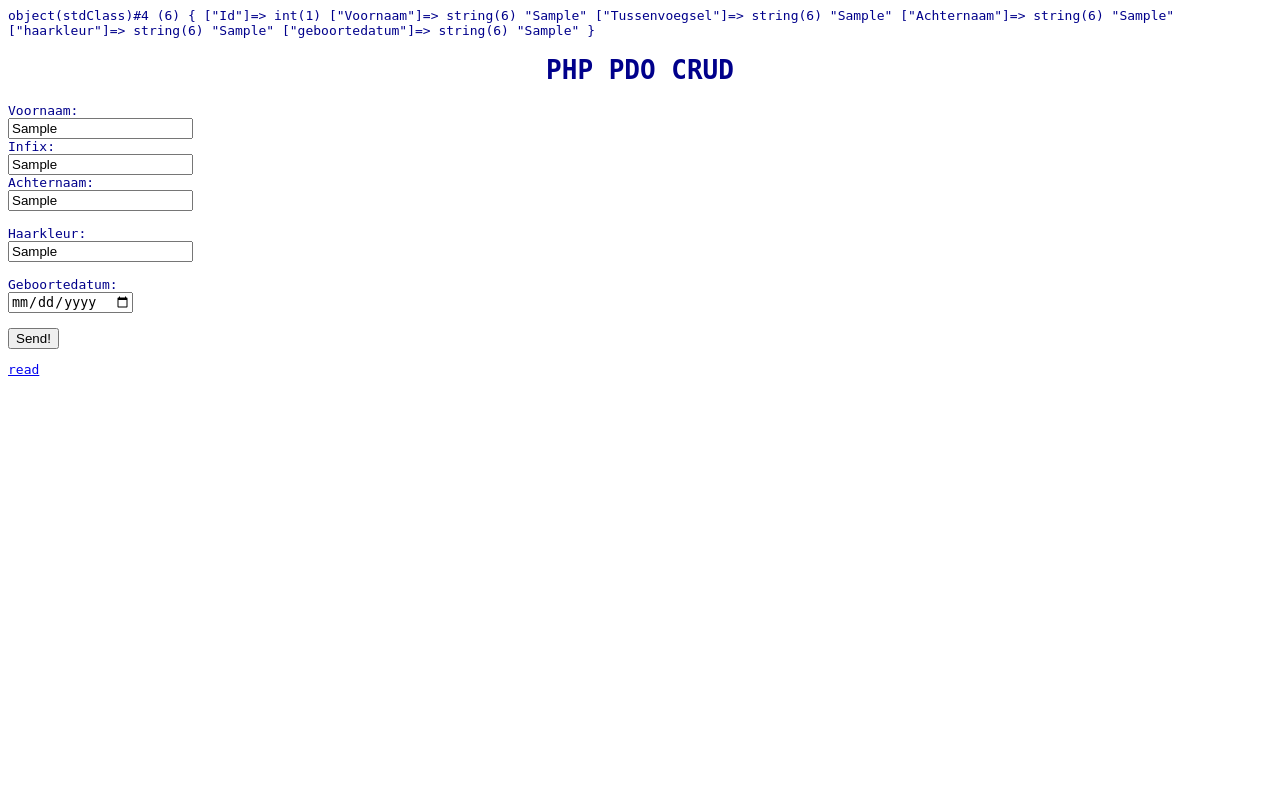
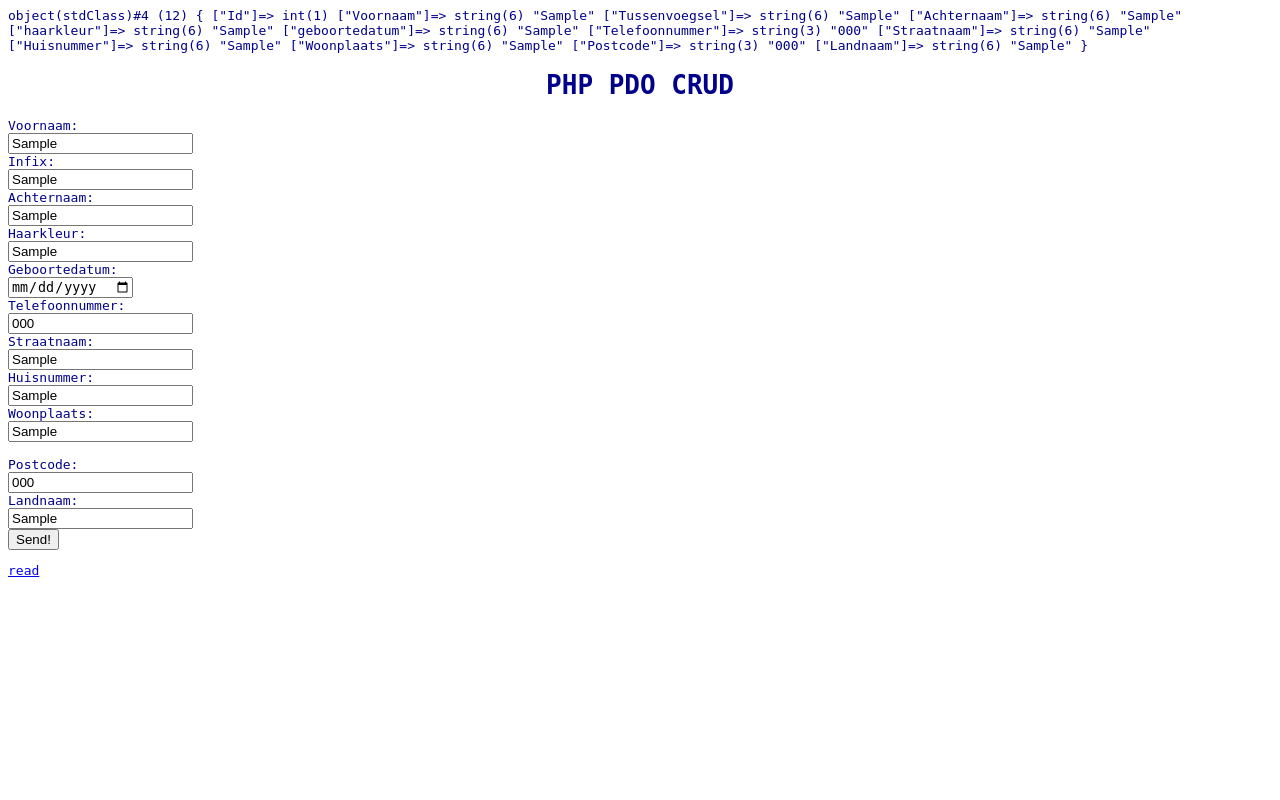
Before and after one commit to Igonevanderkley/php-pdo-crud-basic-opdracht01-336472, a PHP site: page /update.php?Id=1 in a window 1280 px wide. Run offline with PHP 8.4, Linux system fonts and the light colour scheme; tables that the repository leaves empty or names only in its code hold one stand-in row (values such as "Sample post").

Commit message:
tweede commit

```diff
--- a/update.php
+++ b/update.php
@@ -25,10 +25,17 @@
     try {
         $sql = "UPDATE Persoon
         SET     Voornaam = :firstname
+                ,Achternaam = :lastname
                 ,Tussenvoegsel = :infix
                 ,Achternaam = :lastname
                 ,haarkleur = :haircolor
                 ,geboortedatum = :dateofbirth
+                ,Telefoonnummer = :phonenumber
+                ,Straatnaam = :streetname
+                ,Huisnummer = :housenumber
+                ,woonplaats = :city
+                ,Postcode = :zipcode
+                ,Landnaam = :countryname
             Where Id = :id";
 
         //voorbereiden
@@ -39,8 +46,13 @@
         $statement->bindValue(':infix', $_POST['infix'], PDO::PARAM_STR);
         $statement->bindValue(':haircolor', $_POST['haircolor'], PDO::PARAM_STR);
         $statement->bindValue(':dateofbirth', $_POST['dateofbirth'], PDO::PARAM_STR);
+        $statement->bindValue(':phonenumber', $_POST['phonenumber'], PDO::PARAM_STR);
+        $statement->bindValue(':streetname', $_POST['streetname'], PDO::PARAM_STR);
+        $statement->bindValue(':housenumber', $_POST['housenumber'], PDO::PARAM_STR);
+        $statement->bindValue(':city', $_POST['city'], PDO::PARAM_STR);
+        $statement->bindValue(':zipcode', $_POST['zipcode'], PDO::PARAM_STR);
+        $statement->bindValue(':countryname', $_POST['countryname'], PDO::PARAM_STR);
         $statement->bindValue(':id', $_POST['id'], PDO::PARAM_STR);
-
 
         $statement->execute();
 
@@ -50,6 +62,7 @@
     } catch (PDOException $e) {
         echo 'Update niet voltooid';
         header('Refresh:3; url=read.php');
+        echo $e->getMessage();
     }
 
     exit();
@@ -59,11 +72,17 @@
 //maak een sql-query
 
 $sql = "SELECT Id
-                ,Voornaam
-                ,Tussenvoegsel
-                ,Achternaam
-                ,haarkleur
-                ,geboortedatum
+        ,Voornaam
+        ,Tussenvoegsel
+        ,Achternaam
+        ,haarkleur
+        ,geboortedatum
+        ,Telefoonnummer
+        ,Straatnaam
+        ,Huisnummer
+        ,Woonplaats
+        ,Postcode
+        ,Landnaam
             FROM Persoon
             WHERE Id = :Id";
 // maak de sql query klaar om de $_GET id waarde te koppelen
@@ -76,7 +95,12 @@
 $statement->execute();
 
 $result = $statement->fetch(PDO::FETCH_OBJ);
+
 var_dump($result);
+
+
+
+
 ?>
 
 <!DOCTYPE html>
@@ -96,20 +120,38 @@
 
     <form action="update.php" method="post">
 
-        <label for="firstname">Voornaam:</label> <br>
+        <label for="firstname">Voornaam:</label><br>
         <input type="text" name="firstname" id="firstname" value="<?= $result->Voornaam; ?>"><br>
 
-        <label for="infix">Infix:</label> <br>
+        <label for="infix">Infix:</label><br>
         <input type="text" name="infix" id="infix" value="<?= $result->Tussenvoegsel; ?>"><br>
 
-        <label for="lastname">Achternaam:</label> <br>
-        <input type="text" name="lastname" id="lastname" value="<?= $result->Achternaam; ?>"><br><br>
+        <label for="lastname">Achternaam:</label><br>
+        <input type="text" name="lastname" id="lastname" value="<?= $result->Achternaam; ?>"><br>
 
-        <label for="haircolor">Haarkleur:</label> <br>
-        <input type="text" name="haircolor" id="haircolor" value="<?= $result->haarkleur; ?>"><br><br>
+        <label for="haircolor">Haarkleur:</label><br>
+        <input type="text" name="haircolor" id="haircolor" value="<?= $result->haarkleur; ?>"><br>
 
-        <label for="dateofbirth">Geboortedatum:</label> <br>
-        <input type="date" name="dateofbirth" id="dateofbirth" value="<?= $result->geboortedatum; ?>"><br><br>
+        <label for="dateofbirth">Geboortedatum:</label><br>
+        <input type="date" name="dateofbirth" id="dateofbirth" value="<?= $result->geboortedatum; ?>"><br>
+
+        <label for="phonenumber">Telefoonnummer:</label><br>
+        <input type="number" name="phonenumber" id="phonenumber" value="<?= $result->Telefoonnummer; ?>"><br>
+
+        <label for="streetname">Straatnaam:</label><br>
+        <input type="text" name="streetname" id="streetname" value="<?= $result->Straatnaam; ?>"><br>
+
+        <label for="housenumber">Huisnummer:</label><br>
+        <input type="text" name="housenumber" id="housenumber" value="<?= $result->Huisnummer; ?>"><br>
+
+        <label for="city">Woonplaats:</label><br>
+        <input type="text" name="city" id="city" value="<?= $result->Woonplaats; ?>"><br><br>
+
+        <label for="zipcode">Postcode:</label><br>
+        <input type="text" name="zipcode" id="zipcode" value="<?= $result->Postcode; ?>"><br>
+
+        <label for="country">Landnaam:</label><br>
+        <input type="text" name="countryname" id="countryname" value="<?= $result->Landnaam; ?>"><br>
 
 
         <input type="hidden" name="id" value="<?= $result->Id; ?>">
```
Also changed, not shown: index.php (+29 -11 lines), read.php (+12 -0 lines).
